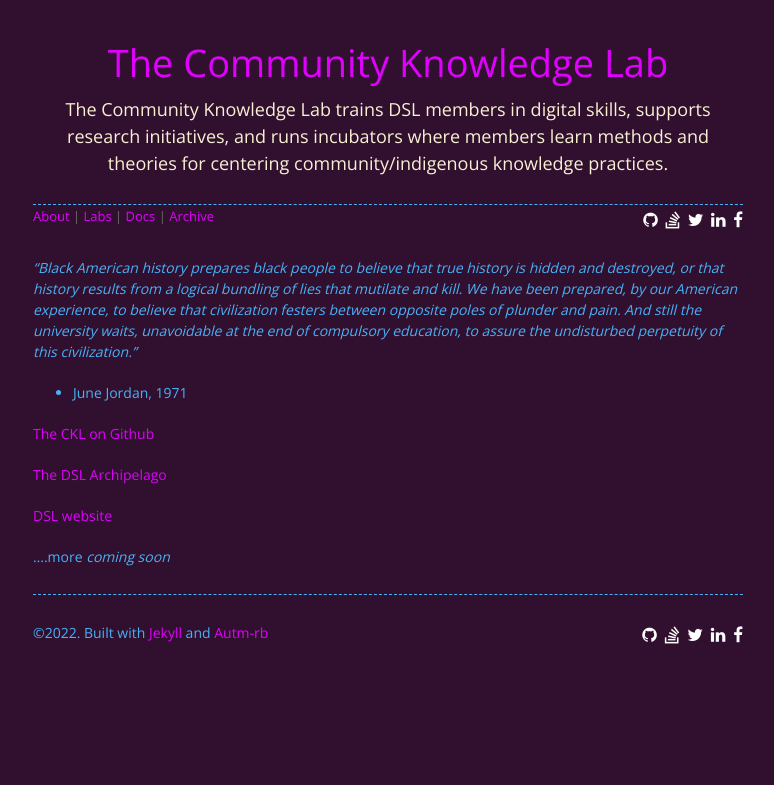
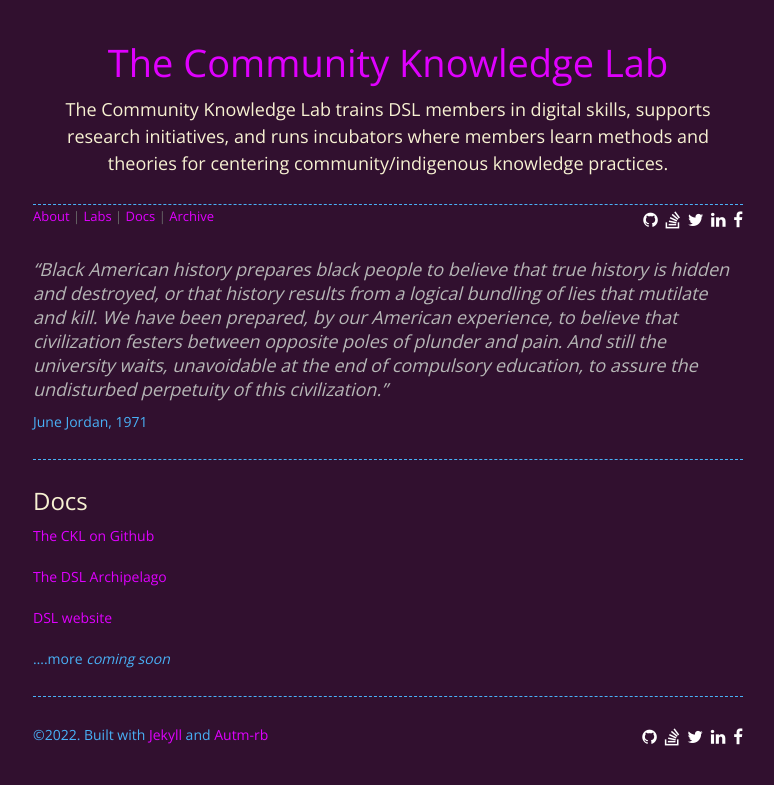
Before and after one commit to lxcprojects/ckl, a Jekyll site: the page built from docs.md, in a window 1280 px wide. Shown: the top 785 px of the page, without its empty margins (252-1026 px from the left). Built offline with Jekyll 4.4.1, drawn with Linux system fonts in a browser that asks for light colours; nearby versions of some CDN libraries; comment, search, counter and statistics services are not loaded.

Commit message:
docs page updates

```diff
--- a/about.markdown
+++ b/about.markdown
@@ -9,3 +9,5 @@ The Community Knowledge Lab trains DSL members in digital skills, supports resea
 The Diaspora Solidarities Lab is a multi-institutional Black feminist partnership that supports solidarity work in Black and Ethnic Studies conducted by undergraduates, graduate students, faculty members, and community partners who are committed to transformative justice and accountable to communities beyond the Western academy. We sponsor both traditional analog and digital experimental scholarship to build knowledge communities across institutions and geographies, training participants in the practices and principles of radical media, ethics of Black feminist praxis, and decolonial and antiracist principles. We emphasize the literacies of the born-digital and in-person ethical collaboration.
 
 [Learn more](http://dslprojects.org)
+
+<a href="http://dslprojects.org"><img src="http://ckl.dslprojects.org/DSL_Logo_tangerine.png" width="196" height="196"></a>
--- a/docs.md
+++ b/docs.md
@@ -4,10 +4,13 @@ title:
 permalink: /docs/
 ---
 
-*"Black American history prepares black people to believe that true history is hidden and destroyed, or that history results from a logical bundling of lies that mutilate and kill. We have been prepared, by our American experience, to believe that civilization festers between opposite poles of plunder and pain. And still the university waits, unavoidable  at the end of compulsory education, to assure the undisturbed perpetuity of this civilization."*
+### *"Black American history prepares black people to believe that true history is hidden and destroyed, or that history results from a logical bundling of lies that mutilate and kill. We have been prepared, by our American experience, to believe that civilization festers between opposite poles of plunder and pain. And still the university waits, unavoidable  at the end of compulsory education, to assure the undisturbed perpetuity of this civilization."*
 
-- June Jordan, 1971
+June Jordan, 1971
 
+---
+
+## Docs
 
 [The CKL on Github](https://github.com/lxcprojects/ckldocs)
 
```
Also changed, not shown: about-old.html (deleted, +0 -14 lines).
